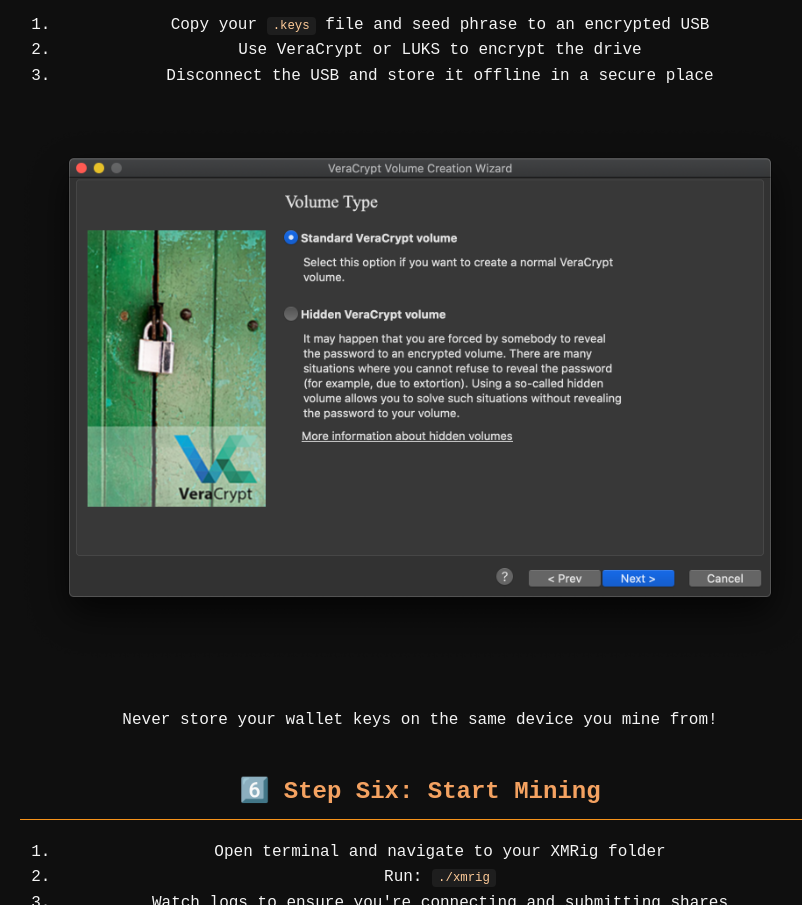
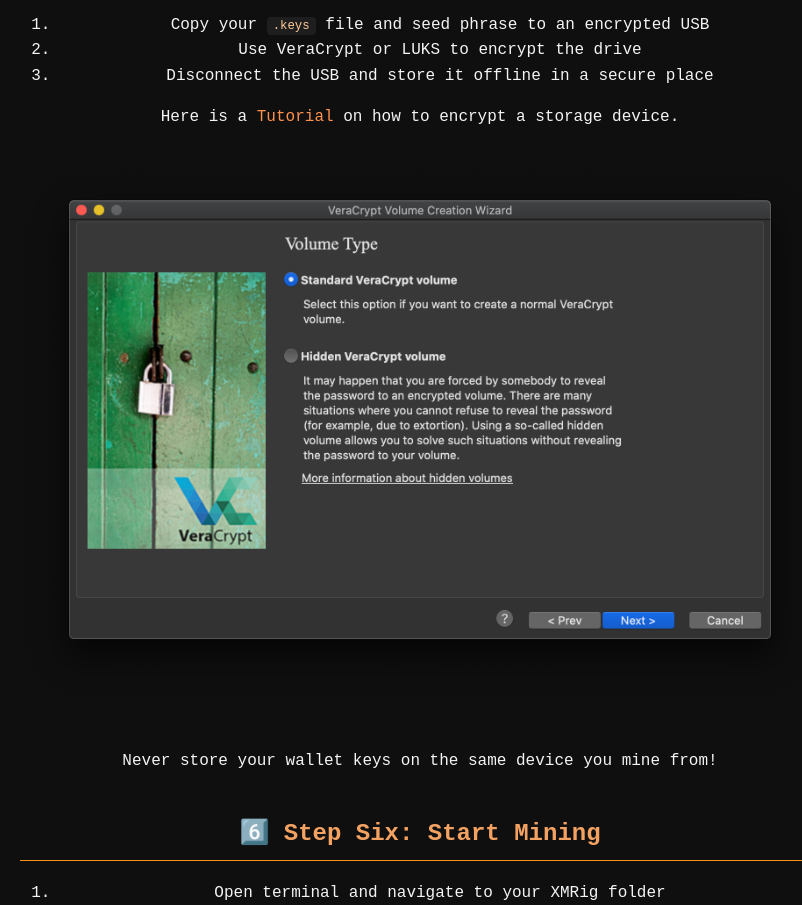
Before and after one commit to Mufeth7/monero-mining-guide, a plain HTML site: page index.html in a window 1280 px wide. Shown: the part 4197-5102 px from the top of the page, without its empty margins (220-1022 px from the left). Drawn offline with Linux system fonts and the light colour scheme.

Commit message:
Linked encryption tutorial

```diff
--- a/index.html
+++ b/index.html
@@ -94,6 +94,7 @@
     <li>Use VeraCrypt or LUKS to encrypt the drive</li>
     <li>Disconnect the USB and store it offline in a secure place</li>
   </ol>
+  <p>Here is a <a href="https://youtu.be/itvt07b1Rvc?si=UFzERYdfBMeX9d5M" target="_blank">Tutorial</a> on how to encrypt a storage device.</p>
   <img src="images/veracrypt.png" alt="VeraCrypt encryption interface" style="max-width: 100%; height: auto; margin: 20px 0;">
   <p>Never store your wallet keys on the same device you mine from!</p>
 </section>
```
Lines whose indentation alone changed are shown as unchanged.
